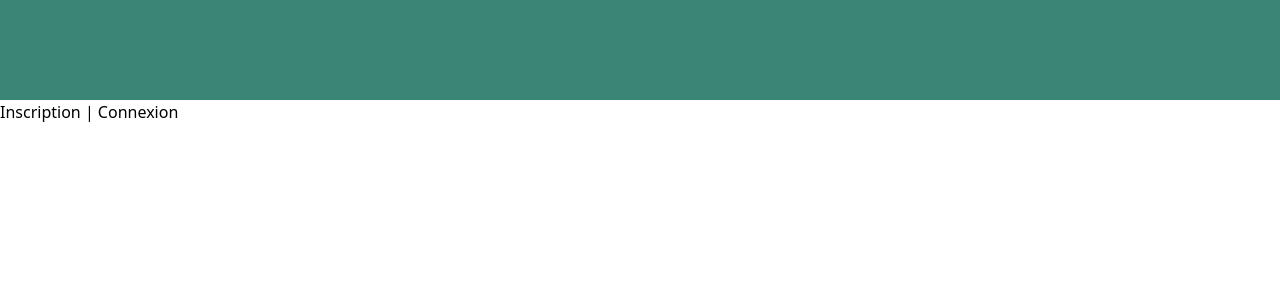
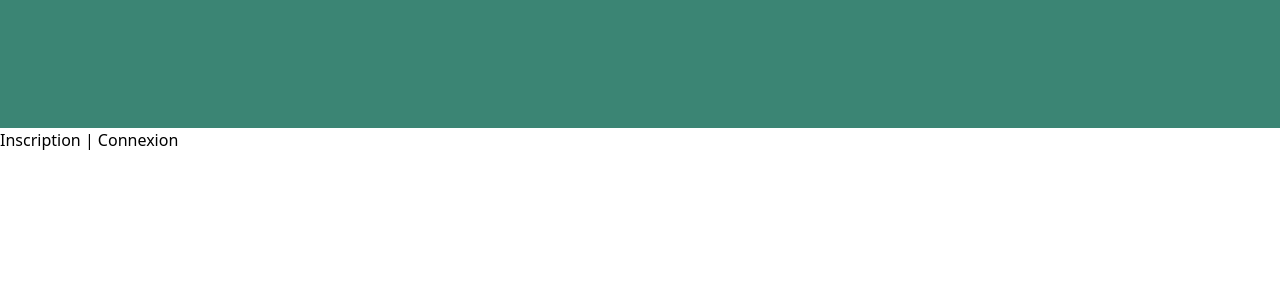
Before and after one commit to WildCodeSchool/2209-wns-lovelace-eco-challenges, a React (Create React App) app in the folder web-app/: page / in a window 1280 px wide. Shown: the top 300 px of the page. Built offline with nearby package versions, Linux system fonts and the light colour scheme.

Commit message:
done configuration tailwind colors

```diff
--- a/web-app/src/Shared/Header.tsx
+++ b/web-app/src/Shared/Header.tsx
@@ -2,8 +2,7 @@ const Header = () => {
 
 
     return (
-        <header className="header bg-green">
-
+        <header className="header">
         </header>
     )
 }
--- a/web-app/src/Shared/styles/header.scss
+++ b/web-app/src/Shared/styles/header.scss
@@ -1,4 +1,3 @@
 .header {
-    height: 100px;
-    width: 100%;
+    @apply h-32 bg-primary;
 }
--- a/web-app/src/index.tsx
+++ b/web-app/src/index.tsx
@@ -5,7 +5,7 @@ import { ApolloClient, InMemoryCache, ApolloProvider } from "@apollo/client";
 import Header from './Shared/Header';
 
 import "./styles/main.scss";
-import App from "./pages/Home/Home";
+import Home from "./pages/Home/Home";
 import reportWebVitals from "./reportWebVitals";
 
 const client = new ApolloClient({
@@ -21,7 +21,7 @@ root.render(
     <ApolloProvider client={client}>
       <BrowserRouter>
         <Header />
-        <App />
+        <Home />
       </BrowserRouter>
     </ApolloProvider>
   </React.StrictMode>
--- a/web-app/src/styles/main.scss
+++ b/web-app/src/styles/main.scss
@@ -4,7 +4,3 @@
 @tailwind base;
 @tailwind components;
 @tailwind utilities;
-
-:root {
-    --primary-color: #3B8574;
-}
--- a/web-app/tailwind.config.js
+++ b/web-app/tailwind.config.js
@@ -2,12 +2,14 @@
 module.exports = {
   content: [
     "./src/**/*.{js,jsx,ts,tsx}",
-    "./index.html"
   ],
   theme: {
-    colors: {
-      'green': '#3B8574',
-    },
+    extend: {
+      colors: {
+        primary: '#3B8574',
+        secondary: '#7BE07E',
+      },
+    }
   },
   plugins: [],
 }
```
Also changed, not shown: 1 other file (tests, documents, lock files or other folders).
